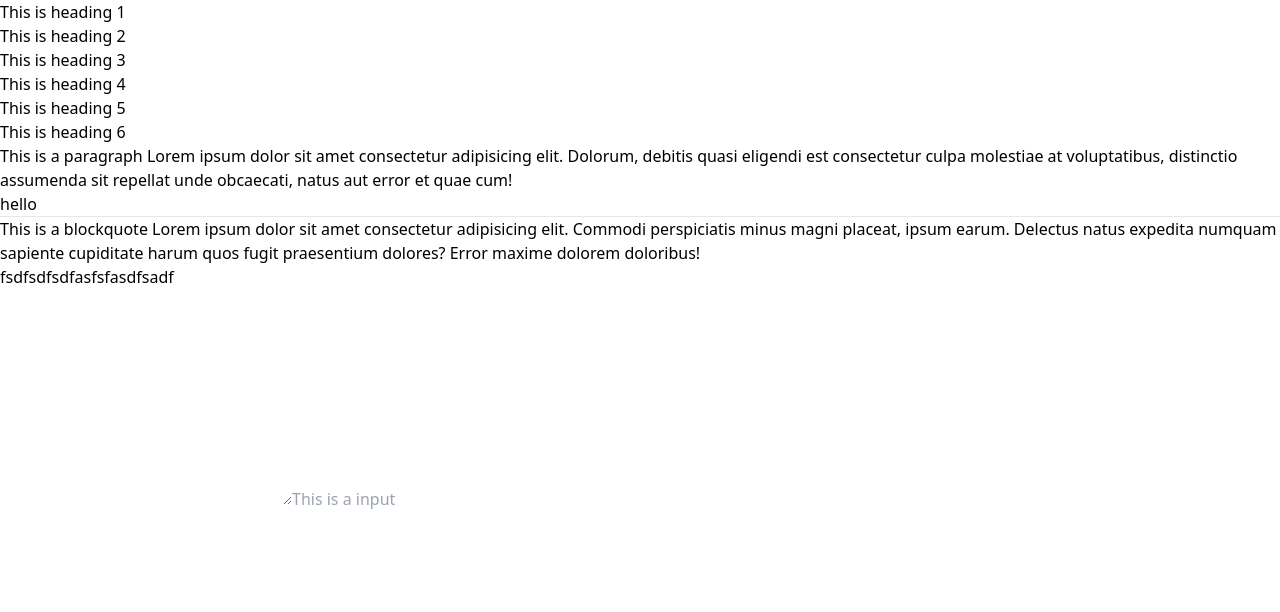
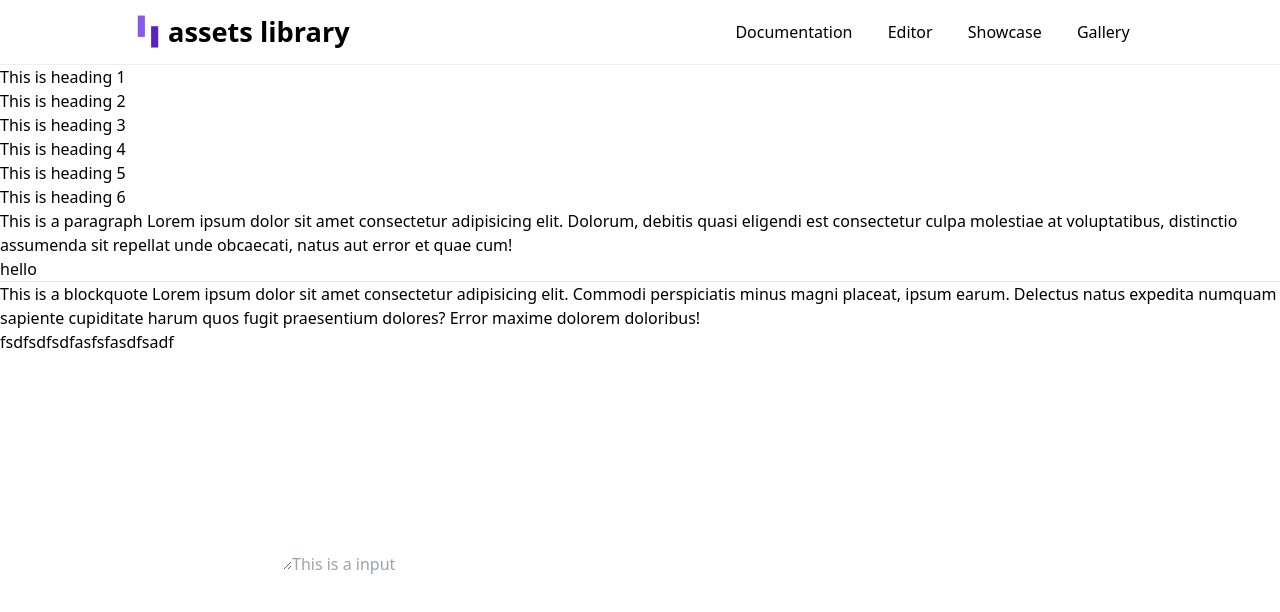
Before and after one commit to data-miner00/assets-library, a Vue app: page / in a window 1280 px wide. Shown: the top 612 px of the page. Built offline with nearby package versions, Linux system fonts and the light colour scheme.

Commit message:
feat: Remodel header

```diff
--- a/src/App.vue
+++ b/src/App.vue
@@ -1,8 +1,19 @@
 <template>
   <div id="app">
+    <Header />
     <router-view />
   </div>
 </template>
+
+<script lang="ts">
+import Vue from "vue";
+import Header from "./components/Header.vue";
+export default Vue.extend({
+  components: {
+    Header,
+  },
+});
+</script>
 
 <style lang="sass">
 @import "./assets/sass/global"
--- a/src/components/Header.vue
+++ b/src/components/Header.vue
@@ -1,90 +1,71 @@
 <template>
   <header class="header">
     <div class="header__logo">
-      <router-link to="/">
-        <div class="header__logo__text">Assets Library</div>
-      </router-link>
+      <div class="header__logo__svg">
+        <img src="/logo.svg" alt="logo" />
+      </div>
+      <div class="header__logo__text">assets library</div>
     </div>
-
-    <nav class="header__nav">
-      <router-link to="/" class="header__nav__item" exact-active-class="active">
-        <div>Home</div>
-      </router-link>
-      <router-link
-        to="/showcase"
-        class="header__nav__item"
-        exact-active-class="active"
+    <nav class="header__navs">
+      <div class="header__navs__search"></div>
+      <router-link to="/docs">
+        <div class="header__navs__link">
+          <span>Documentation</span>
+        </div></router-link
       >
-        <div>Showcase</div>
-      </router-link>
-
-      <router-link
-        to="/library"
-        class="header__nav__item"
-        exact-active-class="active"
+      <router-link to="/editor">
+        <div class="header__navs__link"><span>Editor</span></div></router-link
       >
-        <div>Library</div>
-      </router-link>
-
-      <router-link
-        to="/editor"
-        class="header__nav__item"
-        exact-active-class="active"
+      <router-link to="/showcase">
+        <div class="header__navs__link"><span>Showcase</span></div></router-link
       >
-        <div>Editor</div>
-      </router-link>
+      <router-link to="/gallery">
+        <div class="header__navs__link">
+          <span>Gallery</span>
+        </div></router-link
+      >
     </nav>
   </header>
 </template>
 
-<script lang="ts">
-import Vue from "vue";
-
-export default Vue.extend({
-  //
-});
-</script>
-
 <style lang="sass" scoped>
-@import "../assets/sass/_variables"
+// Default active state set by vue router
+.active div span
+  position: relative
+  &::after
+    content: ''
+    position: absolute
+    left: 0
+    right: 0
+    bottom: -5px
+    height: 3px
+    background: #8857ed
 
 .header
-  padding: 1vw 3vw
+  display: flex
+  justify-content: space-between
+  height: 65px
+  padding: 0 10%
+  align-items: center
+  border-bottom: 1px solid #eee
+  &__logo
+    display: flex
+    align-items: center
+    &__svg
+      width: 40px
+      height: 40px
+      img
+        width: 40px
+    &__text
 
-  &__logo
-    width: 1024px
-    margin: 0 auto
+      font-size: 1.7em
+      text-transform: lowercase
+      font-weight: 600
+  &__navs
+    display: flex
+    &__link
+      padding: 10px 0
 
-
-    &__text
-      font-family: $balthazar
-      text-transform: uppercase
-      font-size: 2em
-      letter-spacing: 3px
-      width: fit-content
-      margin: 0 auto
-  &__nav
-
-    width: 1024px
-    margin: 1vw auto 0
-    display: flex
-    justify-content: center
-
-    &__item
-      text-transform: uppercase
-      font-size: 0.85em
-      padding: 0 20px
-      font-family: 'Times New Roman', Times, serif
-
-      &.active
-        div
-          position: relative
-          &::before
-            position: absolute
-            content: ''
-            left: 0
-            right: 0
-            bottom: -2px
-            height: 1px
-            background: black
+      padding-right: .6em
+      margin: 0 .8em
 </style>
```
